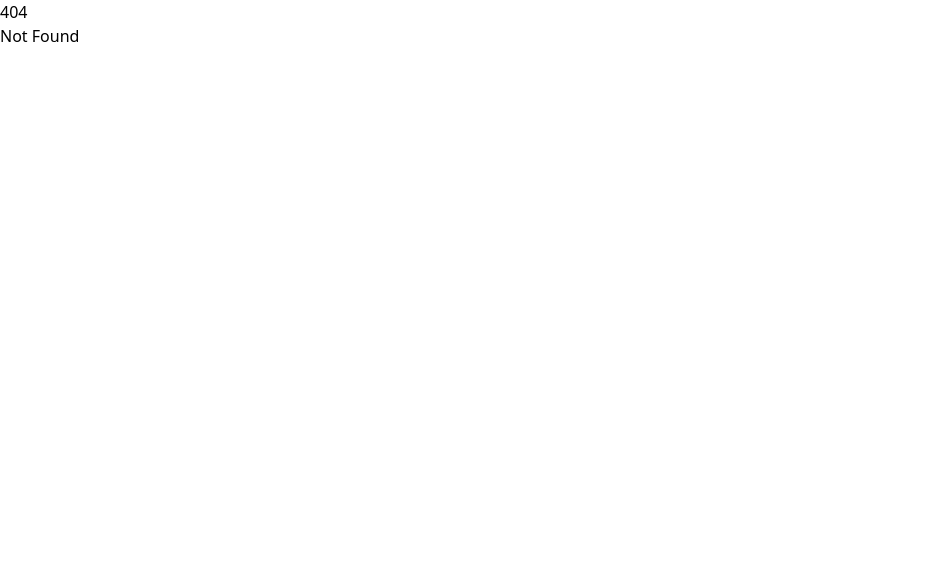
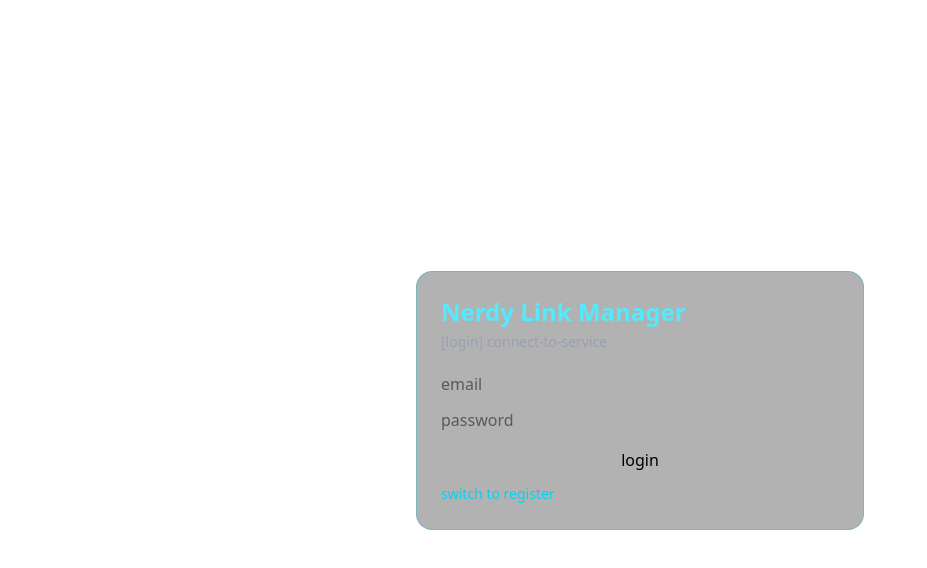
Before and after one commit to EliasLd/nerdy-link-manager, a SvelteKit app in the folder frontend/: page /auth in a window 1280 px wide. Before the commit this address had no page. Shown: the top 568 px of the page, without its empty margins (0-927 px from the left). Built offline with nearby package versions, Linux system fonts and the light colour scheme; no server answers.

Commit message:
Add login/register page

```diff
--- /dev/null
+++ b/frontend/src/routes/auth/+page.svelte
@@ -0,0 +1,54 @@
+<script lang="ts">
+	import { goto } from '$app/navigation';
+	import { api } from '$lib/api';
+	import { saveToken, isAuthenticated } from '$lib/auth';
+	import { onMount } from 'svelte';
+
+	let mode = $state<'login' | 'register'>('login');
+	let email = $state('');
+	let password = $state('');
+	let error = $state('');
+	let loading = $state(false);
+
+	onMount(async () => {
+		if (isAuthenticated()) {
+			await goto('/dashboard');
+		}
+	});
+
+	async function submit() {
+		error = '';
+		loading = true;
+		try {
+			const res = mode === 'login' ? await api.login(email, password) : await api.register(email, password);
+			saveToken(res.token);
+			await goto('/dashboard');
+		} catch (e) {
+			error = e instanceof Error ? e.message : 'Auth error';
+		} finally {
+			loading = false;
+		}
+	}
+</script>
+
+<main class="min-h-screen grid place-items-center px-4">
+	<div class="w-full max-w-md border border-cyan-500/30 bg-black/30 rounded-2xl p-6">
+		<h1 class="text-2xl font-bold text-cyan-300 mb-1">Nerdy Link Manager</h1>
+		<p class="text-sm text-gray-400 mb-5">[{mode}] connect-to-service</p>
+
+		<div class="space-y-3">
+			<input class="w-full input-nerd" placeholder="email" bind:value={email} />
+			<input class="w-full input-nerd" placeholder="password" type="password" bind:value={password} />
+		</div>
+
+		{#if error}<p class="text-red-400 text-sm mt-3">{error}</p>{/if}
+
+		<button class="btn-primary w-full mt-4" on:click={submit} disabled={loading}>
+			{loading ? '...' : mode}
+		</button>
+
+		<button class="text-sm text-cyan-400 hover:underline mt-3" on:click={() => (mode = mode === 'login' ? 'register' : 'login')}>
+			switch to {mode === 'login' ? 'register' : 'login'}
+		</button>
+	</div>
+</main>
```
